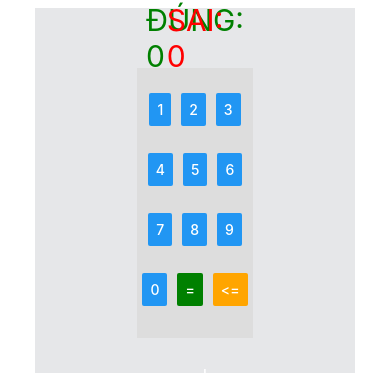
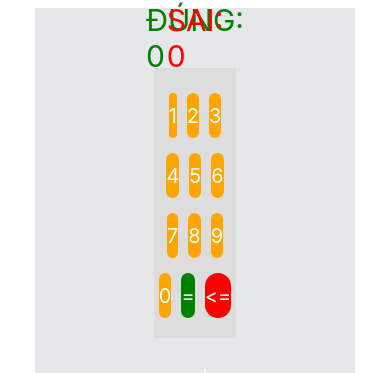
Before and after one commit to TeachMyKids/reactnative-quiz, a React Native app: screen / in a window 390 px wide. Shown: the part 348-721 px from the top of the page. Built offline with nearby package versions, Linux system fonts and the light colour scheme; what Dimensions would draw is missing.

Commit message:
Update button

```diff
--- a/components/Keyboard.js
+++ b/components/Keyboard.js
@@ -1,8 +1,18 @@
 import React from 'react';
 import { PropTypes } from 'prop-types';
-import { StyleSheet, Text, View, Button } from 'react-native';
+import { StyleSheet, Text, View, Button, TouchableOpacity } from 'react-native';
 import Dimensions from 'Dimensions';
 let width = Dimensions.get('window').width;
+
+function BtnNumber(props) {
+  return (
+    <TouchableOpacity onPress={props.onPress}>
+        <View style={props.style}>
+          <Text style={props.textStyle}>{props.title}</Text>
+        </View>
+    </TouchableOpacity>
+  );
+}
 
 class Keyboard extends React.Component {
   constructor(props, context) {
@@ -48,56 +58,56 @@ class Keyboard extends React.Component {
     return (
       <View style={ styles.main }>
         <View style={ styles.row }>
-          <View style={ styles.button }>
-            <Button onPress={this.onNumberEnter.bind(this, 1)} title="1"/>
+          <View style={ styles.buttonContainer }>
+            <BtnNumber onPress={this.onNumberEnter.bind(this, 1)} style={ styles.button } textStyle={ styles.btnTextStyle } title="1"/>
           </View>
-          <View style={ styles.button }>
-            <Button onPress={this.onNumberEnter.bind(this, 2)} title="2" />
+          <View style={ styles.buttonContainer }>
+            <BtnNumber onPress={this.onNumberEnter.bind(this, 2)} style={ styles.button } textStyle={ styles.btnTextStyle } title="2" />
           </View>
-          <View style={ styles.button }>
-            <Button onPress={this.onNumberEnter.bind(this, 3)} title="3" />
+          <View style={ styles.buttonContainer }>
+            <BtnNumber onPress={this.onNumberEnter.bind(this, 3)} style={ styles.button } textStyle={ styles.btnTextStyle } title="3" />
           </View>
         </View>
 
         <View style={ styles.row }>
-          <View style={ styles.button }>
-            <Button onPress={this.onNumberEnter.bind(this, 4)} title="4" />
+          <View style={ styles.buttonContainer }>
+            <BtnNumber onPress={this.onNumberEnter.bind(this, 4)} style={ styles.button } textStyle={ styles.btnTextStyle } title="4" />
           </View>
 
-          <View style={ styles.button }>
-            <Button onPress={this.onNumberEnter.bind(this, 5)} title="5" />
+          <View style={ styles.buttonContainer }>
+            <BtnNumber onPress={this.onNumberEnter.bind(this, 5)} style={ styles.button } textStyle={ styles.btnTextStyle } title="5" />
           </View>
 
-          <View style={ styles.button }>
-            <Button onPress={this.onNumberEnter.bind(this, 6)} title="6" />
+          <View style={ styles.buttonContainer }>
+            <BtnNumber onPress={this.onNumberEnter.bind(this, 6)} style={ styles.button } textStyle={ styles.btnTextStyle } title="6" />
           </View>
         </View>
 
         <View style={ styles.row }>
-          <View style={ styles.button }>
-            <Button onPress={this.onNumberEnter.bind(this, 7)} title="7" />
+          <View style={ styles.buttonContainer }>
+            <BtnNumber onPress={this.onNumberEnter.bind(this, 7)} style={ styles.button } textStyle={ styles.btnTextStyle } title="7" />
           </View>
 
-          <View style={ styles.button }>
-            <Button onPress={this.onNumberEnter.bind(this, 8)} title="8" />
+          <View style={ styles.buttonContainer }>
+            <BtnNumber onPress={this.onNumberEnter.bind(this, 8)} style={ styles.button } textStyle={ styles.btnTextStyle } title="8" />
           </View>
 
-          <View style={ styles.button }>
-            <Button onPress={this.onNumberEnter.bind(this, 9)} title="9" />
+          <View style={ styles.buttonContainer }>
+            <BtnNumber onPress={this.onNumberEnter.bind(this, 9)} style={ styles.button } textStyle={ styles.btnTextStyle } title="9" />
           </View>
         </View>
 
         <View style={ styles.row }>
-          <View style={ styles.button }>
-            <Button onPress={this.onNumberEnter.bind(this, 0)} title="0" />
+          <View style={ styles.buttonContainer }>
+            <BtnNumber onPress={this.onNumberEnter.bind(this, 0)} style={ styles.button } textStyle={ styles.btnTextStyle } title="0" />
           </View>
 
-          <View style={ styles.button }>
-            <Button onPress={this.props.onAnswer} color='green' title="=" />
+          <View style={ styles.buttonContainer }>
+            <BtnNumber onPress={this.props.onAnswer} style={[ styles.button, styles.green ]} textStyle={ styles.btnTextStyle } title="=" />
           </View>
 
-          <View style={ styles.button }>
-            <Button onPress={this.back} color='orange' title="<=" />
+          <View style={ styles.buttonContainer }>
+            <BtnNumber onPress={this.back} style={[ styles.button, styles.red ]} textStyle={ styles.btnTextStyle } title="<=" />
           </View>
         </View>
       </View>
@@ -123,9 +133,26 @@ let styles = StyleSheet.create({
   back: {
     // backgroundColor: '#ff0000',
   },
-  button: {
+  buttonContainer: {
     margin: 5,
     width: (width / 3 - 10) / 6 * 5
+  },
+  button: {
+    backgroundColor: 'orange',
+    alignItems: 'center',
+    justifyContent: 'center',
+    borderRadius: 15,
+    height: 45
+  },
+  green: {
+    backgroundColor: 'green'
+  },
+  btnTextStyle: {
+    fontSize: 20,
+    color: '#fff'
+  },
+  red: {
+    backgroundColor: 'red'
   }
 });
 
```
